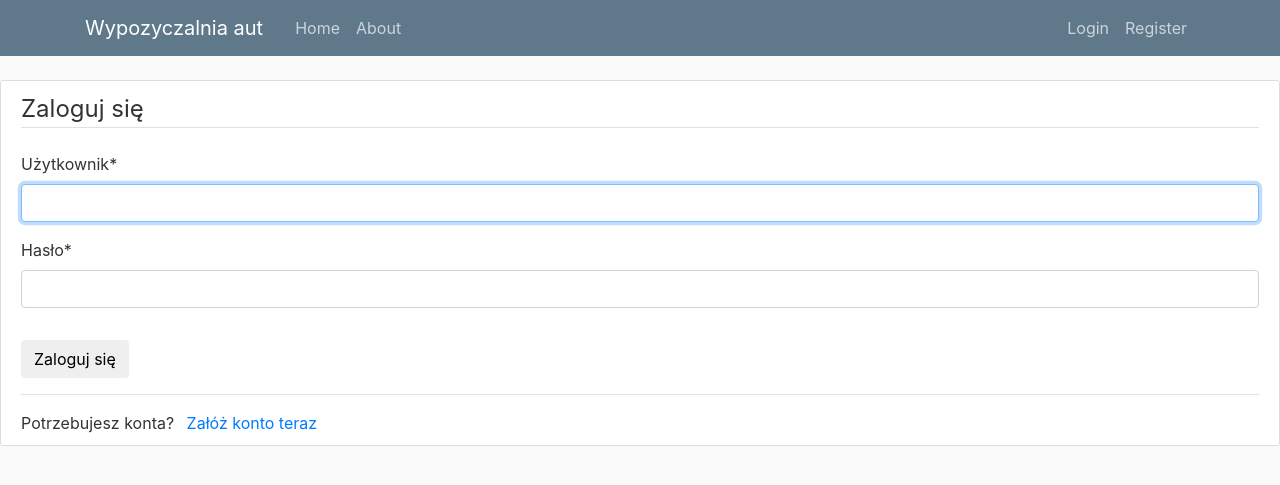
After one commit to Guzik98/wypozyczalnia_aut_b1, a Django app: page /login/ in a window 1280 px wide. The commit adds this page. Shown: the top 485 px of the page. Run offline with Django 3.2, Linux system fonts and the light colour scheme; some libraries are stand-ins or nearby versions.

Commit message:
Wysyłam widoki do logowania oraz wylogowywania

```diff
--- a/requirements.txt
+++ b/requirements.txt
@@ -1,3 +1,2 @@
 Django==3.1.4
 django-crispy-forms==1.10.0
-django-phonenumber-field==5.0.0
--- /dev/null
+++ b/users/templates/users/login.html
@@ -0,0 +1,20 @@
+{%extends 'wypozyczalnia/base.html'%}
+{% load crispy_forms_tags %}
+{% block content %}
+    <div  class="content-section">
+        <form method="post">
+            {% csrf_token %}
+            <fieldset class="form-group">
+                <legend class="border-bottom mb-4">Zaloguj się</legend>
+                {{ form|crispy }}
+            </fieldset>
+            <div class="form-group">
+                <button class="btn btn-default" type="submit">Zaloguj się</button>
+
+            </div>
+        </form>
+        <div class ="border-top pt-3">
+                Potrzebujesz konta? <a class="ml-2" href="{% url 'register' %}">Załóż konto teraz</a>
+        </div>
+    </div>
+{% endblock %}
--- a/users/templates/users/register.html
+++ b/users/templates/users/register.html
@@ -1,4 +1,6 @@
-{%extends 'wypozyczalnia/base.html'%} {% load crispy_forms_tags %} {% block content %}
+{%extends 'wypozyczalnia/base.html'%}
+{% load crispy_forms_tags %}
+{% block content %}
 <div class="content-section">
     <form method="POST">
         {% csrf_token %}
--- a/users/views.py
+++ b/users/views.py
@@ -11,7 +11,7 @@ def register(request):
             form.save()
             username = form.cleaned_data.get('username')
             messages.success(request, f'Twoje konto zostało utworzone! Możesz się teraz zalogować')
-            return redirect('admin')
+            return redirect('login')
     else:
         form = UserRegisterForm()
     return render(request, 'users/register.html',{'form':form})
--- a/wypozyczalnia/templates/wypozyczalnia/base.html
+++ b/wypozyczalnia/templates/wypozyczalnia/base.html
@@ -34,8 +34,8 @@
                             <div class="navbar-nav">
                                 {% if user.is_authenticated %}
                                 <a class="nav-item nav-link" href="#">Profile</a>
-                                <a class="nav-item nav-link" href="#">Logout</a> {% else %}
-                                <a class="nav-item nav-link" href="#">Login</a>
+                                <a class="nav-item nav-link" href="{% url 'logout' %}">Logout</a> {% else %}
+                                <a class="nav-item nav-link" href="{% url 'login' %}">Login</a>
                                 <a class="nav-item nav-link" href="{% url 'register' %}">Register</a> {% endif %}
                             </div>
                         </div>
--- a/wypozyczalnia_aut_b1/settings.py
+++ b/wypozyczalnia_aut_b1/settings.py
@@ -122,3 +122,5 @@ USE_TZ = True
 
 STATIC_URL = '/static/'
 STATIC_ROOT = os.path.join(BASE_DIR, 'static')
+CRISPY_TEMPLATE_PACK = 'bootstrap4'
+LOGIN_REDIRECT_URL = 'wypozyczalnia-home'
--- a/wypozyczalnia_aut_b1/urls.py
+++ b/wypozyczalnia_aut_b1/urls.py
@@ -14,6 +14,7 @@ Including another URLconf
     2. Add a URL to urlpatterns:  path('blog/', include('blog.urls'))
 """
 from django.contrib import admin
+from django.contrib.auth import views as auth_views
 from django.urls import path, include
 from users import views as user_views
 
@@ -21,5 +22,7 @@ urlpatterns = [
     path('admin/', admin.site.urls),
     path('register/', user_views.register, name='register'),
     path('', include('wypozyczalnia.urls')),
+    path('login/',auth_views.LoginView.as_view(template_name='users/login.html'), name='login'),
+    path('logout/',auth_views.LogoutView.as_view(template_name='users/logout.html'), name='logout'),
 
 ]
```
Also changed, not shown: users/templates/users/logout.html (added, +12 -0 lines), db.sqlite3.
